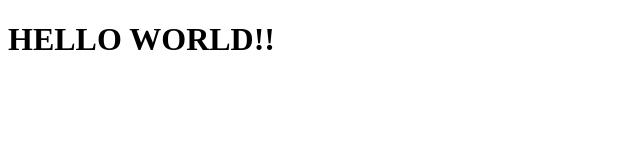
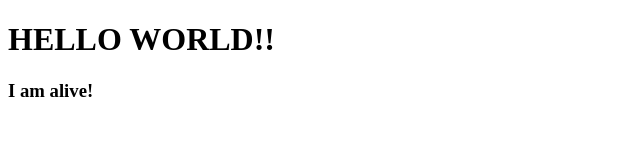
Before and after one commit to JayWIlsonJr/gh-pages-demo, a plain HTML site: page index.html in a window 1280 px wide. Shown: the full height of the page, 0-640 px from the left. Drawn offline with Linux system fonts and the light colour scheme.

Commit message:
added an h3 element

```diff
--- a/index.html
+++ b/index.html
@@ -8,5 +8,6 @@
 </head>
 <body>
     <h1>HELLO WORLD!!</h1>
+    <h3>I am alive!</h3>
 </body>
 </html>
```
